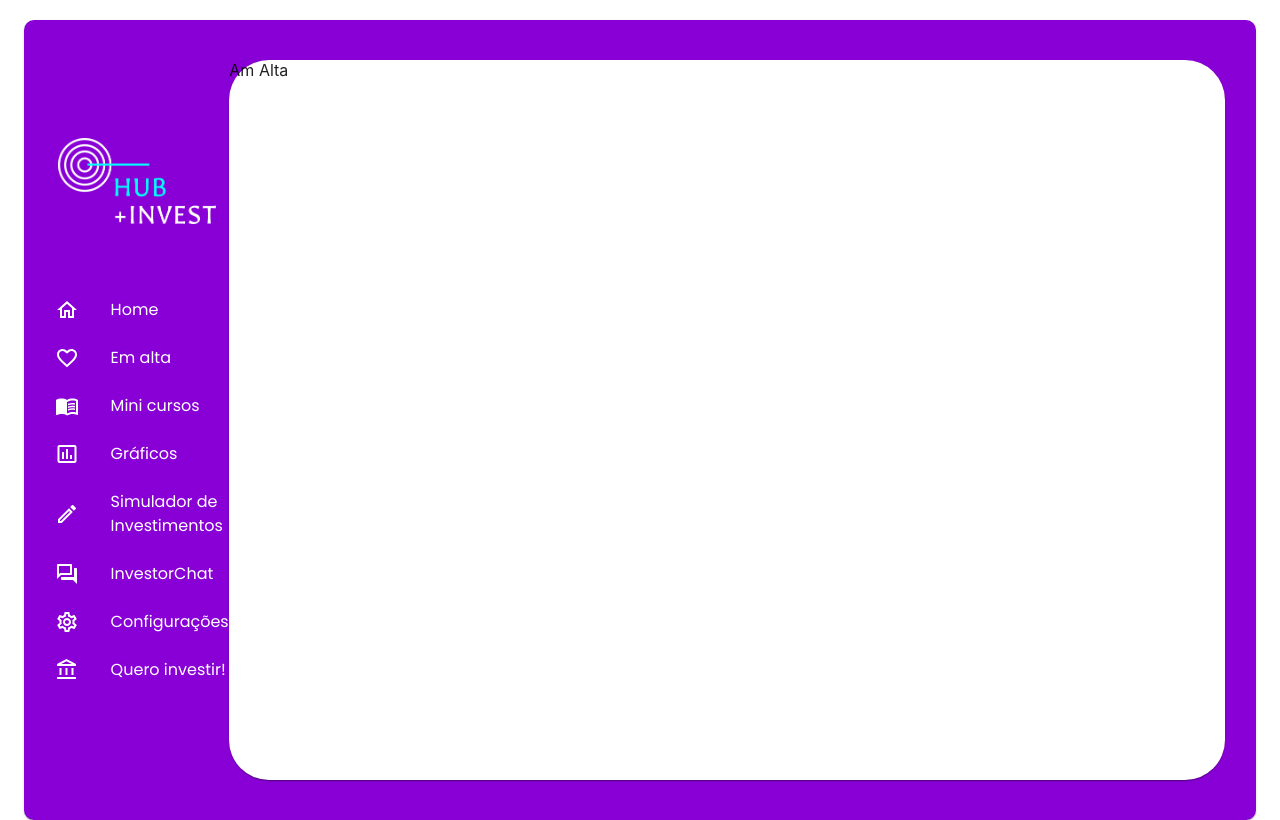
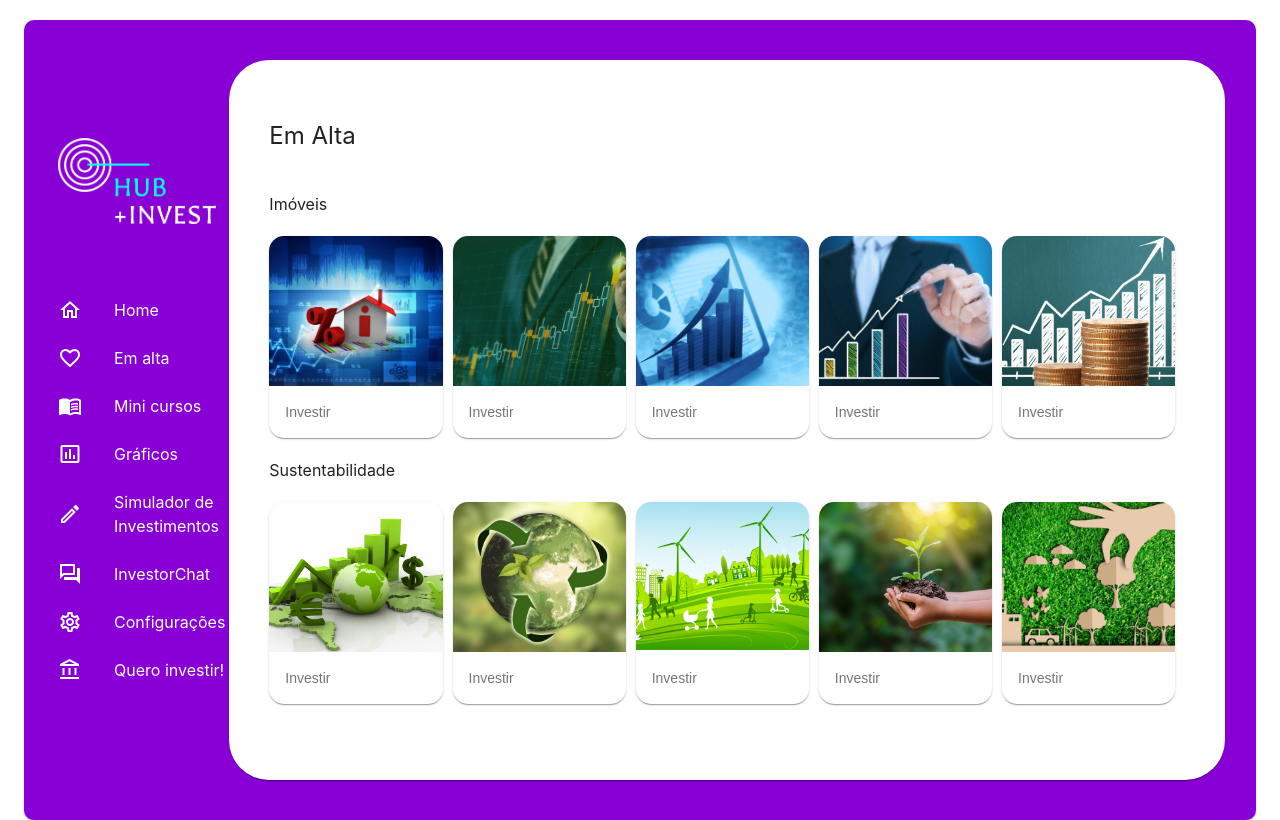
Before and after one commit to Hub-Invest/plataforma, a React (Create React App) app: page /emalta in a window 1280 px wide. Built offline with nearby package versions, Linux system fonts and the light colour scheme.

Commit message:
feat: finished Em alta pagination

```diff
--- a/src/App.js
+++ b/src/App.js
@@ -12,7 +12,7 @@ import Poppins from 'typeface-poppins';
 
 const THEME = createMuiTheme({
 	typography: {
-		fontFamily: 'Poppins'
+		fontFamily: Poppins
 	}
 });
 
--- a/src/pages/EmAlta.js
+++ b/src/pages/EmAlta.js
@@ -1,17 +1,97 @@
 import React from 'react';
-// import { makeStyles } from '@material-ui/core/styles';
+import Container from '@material-ui/core/Container';
+import Typography from '@material-ui/core/Typography';
+import Grid from '@material-ui/core/Grid';
+import MediaCard from '../components/Card';
+import financas1 from '../assets/financas1.jpg';
+import financas2 from '../assets/financas2.jpg';
+import financas3 from '../assets/financas3.jpg';
+import financas4 from '../assets/financas4.jpg';
+import financas5 from '../assets/financas5.jpg';
+import sustentabilidade1 from '../assets/sustentabilidade1.jpg';
+import sustentabilidade2 from '../assets/sustentabilidade2.jpg';
+import sustentabilidade3 from '../assets/sustentabilidade3.png';
+import sustentabilidade4 from '../assets/sustentabilidade4.jpg';
+import sustentabilidade5 from '../assets/sustentabilidade5.jpg';
+import { makeStyles } from '@material-ui/core/styles';
 
 import AppContainer from '../components/AppContainer';
 
-// const useStyles = makeStyles({});
+const useStyles = makeStyles({
+	container: {
+		padding: 40,
+		display: 'flex',
+		flexDirection: 'column'
+	},
+
+	title: {
+		paddingTop: 20,
+		paddingBottom: 20
+	},
+
+	cards: {
+		display: 'flex',
+		flexDirection: 'row',
+		justifyContent: 'space-between'
+	},
+	card: {
+		paddingRight: 10
+	}
+});
 
 const EmAlta = () => {
-	// const classes = useStyles();
+	const classes = useStyles();
 
 	return (
 		<div className="classes.root">
 			<AppContainer>
-				<div>Am Alta</div>
+				<Container className={classes.container}>
+					<Typography className={classes.title} variant="h5">
+						Em Alta
+					</Typography>
+					<Typography className={classes.title} variant="body1">
+						Imóveis
+					</Typography>
+
+					<Grid className={classes.cards}>
+						<Grid className={classes.card} item xs={3}>
+							<MediaCard image={financas1} />
+						</Grid>
+						<Grid className={classes.card} item xs={3}>
+							<MediaCard image={financas2} />
+						</Grid>
+						<Grid className={classes.card} item xs={3}>
+							<MediaCard image={financas3} />
+						</Grid>
+						<Grid className={classes.card} item xs={3}>
+							<MediaCard image={financas4} />
+						</Grid>
+						<Grid className={classes.card} item xs={3}>
+							<MediaCard image={financas5} />
+						</Grid>
+					</Grid>
+					<Typography className={classes.title} variant="body1">
+						Sustentabilidade
+					</Typography>
+
+					<Grid className={classes.cards}>
+						<Grid className={classes.card} item xs={3}>
+							<MediaCard image={sustentabilidade1} />
+						</Grid>
+						<Grid className={classes.card} item xs={3}>
+							<MediaCard image={sustentabilidade2} />
+						</Grid>
+						<Grid className={classes.card} item xs={3}>
+							<MediaCard image={sustentabilidade3} />
+						</Grid>
+						<Grid className={classes.card} item xs={3}>
+							<MediaCard image={sustentabilidade4} />
+						</Grid>
+						<Grid className={classes.card} item xs={3}>
+							<MediaCard image={sustentabilidade5} />
+						</Grid>
+					</Grid>
+				</Container>
 			</AppContainer>
 		</div>
 	);
```
